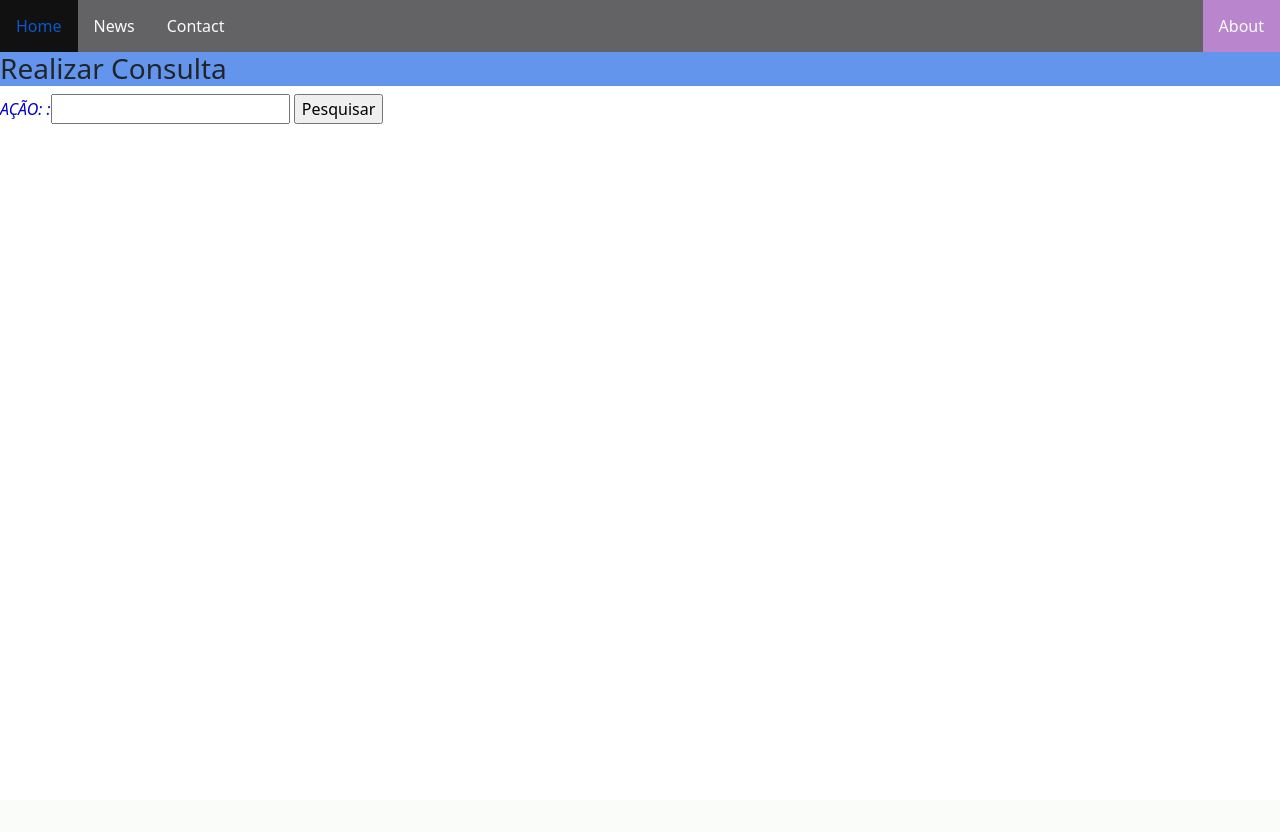
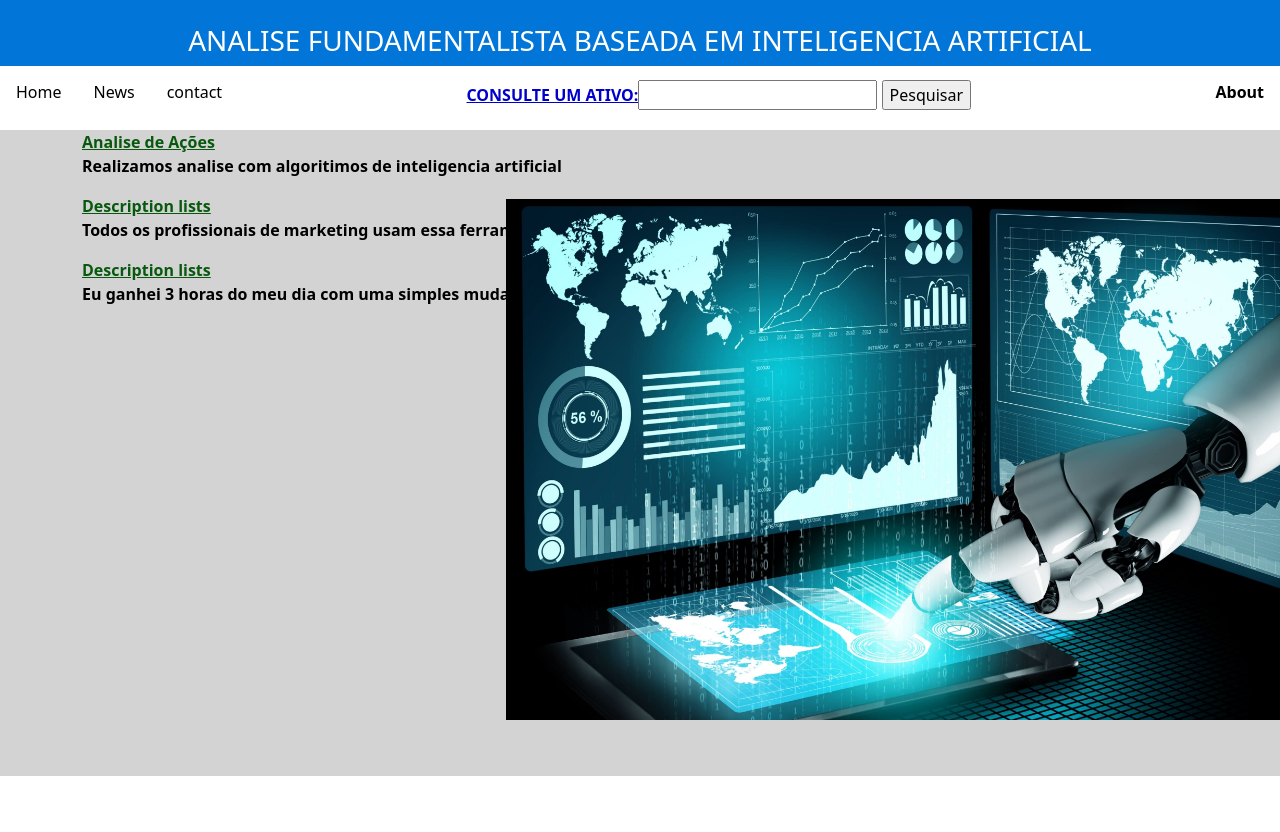
Before and after one commit to vanderson05/AnaliseFinanceira, a Django app: page / in a window 1280 px wide. Before the commit the page ends 124 px from the top, so only its background shows below. Run offline with Django 3.2, Linux system fonts and the light colour scheme; parts of the project's set-up code (start-up, migrations or seed data) failed here and were passed over; some libraries are stand-ins or nearby versions.

Commit message:
Novo Layout

```diff
--- a/SiteAnaliseAcoes/forms.py
+++ b/SiteAnaliseAcoes/forms.py
@@ -4,6 +4,6 @@ from datetime import datetime, time
 from django.contrib.admin.widgets import AdminDateWidget
 
 class AtivoForm(forms.Form):
-    ativo = forms.CharField(label='AÇÃO: ',  max_length=240)
+    ativo = forms.CharField(label='CONSULTE UM ATIVO',  max_length=240)
     #date = forms.DateField(label='Periodo: ', widget = forms.SelectDateWidget())
     #date = forms.DateField(label='PERIODO')
--- a/SiteAnaliseAcoes/static/style.css
+++ b/SiteAnaliseAcoes/static/style.css
@@ -20,12 +20,12 @@
     cursor: pointer;
 }
 
-h1{
+.mystyle h1{
     font-style: arial;
     background-color:cornflowerblue;
 }
 
-h3{
+.mystyle h3{
     font-style: arial;
     background-color:cornflowerblue;
 }
@@ -39,7 +39,12 @@ button{
 
 label{
 
-    font-style: italic;
-    font-size: medium;
+    font-style: arial;
+    font-weight: bold;
     color:mediumblue;
+    text-decoration: underline;
 }
+p{
+    color: white;
+    font-weight: bold;
+}
--- a/SiteAnaliseAcoes/static/styleNavbar.css
+++ b/SiteAnaliseAcoes/static/styleNavbar.css
@@ -5,7 +5,17 @@ ul {
   margin: 0;
   padding: 0;
   overflow: hidden;
-  background-color: rgba(78, 78, 80, 0.877);
+
+
+}
+
+nav {
+
+  display: inline-block;
+  left: 0;
+  top: 0;
+  width: 100%;
+  background-color:white;
 }
 
 li {
@@ -14,7 +24,7 @@ li {
 
 li a {
   display: block;
-  color: rgb(250, 252, 249);
+  color:black;
   text-align: center;
   padding: 14px 16px;
   text-decoration: none;
@@ -23,9 +33,27 @@ li a {
 
 
 li a:hover:not(.active) {
-  background-color: #111;
+  background-color:lightgray;
+  color:black
 }
 
+/* BOTAO ABOUT*/
 .active {
-  background-color: #b986ce;
+  /*
+  background-color:lightgray;
+  */
+  color:black;
+  font-weight: bold;
+
 }
+
+header {
+
+  offset-position:initial;
+  display: inline-block;
+  left: 0;
+  top: 0px;
+  width: 100%;
+  background-color:#0275d8;
+
+}
--- a/SiteAnaliseAcoes/template/base.html
+++ b/SiteAnaliseAcoes/template/base.html
@@ -1,5 +1,5 @@
 <!DOCTYPE html>
-<html lang="pt">
+<html lang="pt-br">
    <head>
       <meta charset="utf-8" />
       <meta name="viewport" content="width=device-width" />
@@ -11,14 +11,15 @@
       <script src="https://cdn.jsdelivr.net/npm/@popperjs/core@2.9.1/dist/umd/popper.min.js" integrity="sha384-SR1sx49pcuLnqZUnnPwx6FCym0wLsk5JZuNx2bPPENzswTNFaQU1RDvt3wT4gWFG" crossorigin="anonymous"></script>
       <script src="https://cdn.jsdelivr.net/npm/bootstrap@5.0.0-beta3/dist/js/bootstrap.min.js" integrity="sha384-j0CNLUeiqtyaRmlzUHCPZ+Gy5fQu0dQ6eZ/xAww941Ai1SxSY+0EQqNXNE6DZiVc" crossorigin="anonymous"></script>
       <link rel="stylesheet" href="static/style.css">
-                <link rel="stylesheet" href="static/style.css">
       <link rel="stylesheet" href="static/styleNavbar.css">
    </head>
    <body>
+      <header>
+         <br>
+         <h3 style="color:white; text-align: center;"> ANALISE FUNDAMENTALISTA BASEADA EM INTELIGENCIA ARTIFICIAL</h3>
+
+      </header>
       {% block content %}
-
       {% endblock content %}
-
    </body>
-
 </html>
--- a/SiteAnaliseAcoes/template/index.html
+++ b/SiteAnaliseAcoes/template/index.html
@@ -1,25 +1,57 @@
 {% extends "base.html" %}
-
 <title>HOME</title>
-
 {% block content %}
-
 <body>
-
-    <ul>
-        <li><a href="#home">Home</a></li>
-        <li><a href="#news">News</a></li>
-        <li><a href="#contact">Contact</a></li>
-        <li style="float:right"><a class="active" href="#about">About</a></li>
+   <!--
+      <div class="container-fluid">
+      -->
+   <nav>
+      <ul>
+         <li><a href="#">Home</a></li>
+         <li><a href="#">News</a></li>
+         <li><a href="#">contact</a></li>
+         <li style="float:right"><a class="active" href="#about">About</a></li>
+         <form class="form-inline" method="POST" style="text-align: center; padding: 14px 16px; left: 400;">
+            {% csrf_token %}
+            {{form}}
+            <input type = "submit" value = "Pesquisar">
+         </form>
       </ul>
-
-    <h3>Realizar Consulta</h3>
-    </b>
-    <form method="POST">
-        {% csrf_token %}
-        {{form}}
-        <input type = "submit" value = "Pesquisar">
-    </form>
+   </nav>
+   <main>
+      <div class="bs-docs-header" id="content"  style="background-color:lightgrey; margin-right: 0%; margin-left: 0%;">
+         <!--
+            <div class="bs-docs-header" id="content"  style="background-color:#6f5499; margin-right: -1%; margin-left: -1%;">
+            	-->
+         <div class="container">
+            <dl>
+            <dt style="color: rgb(8, 88, 14); text-decoration: underline;">
+               Analise de Ações
+            </dt>
+            <dd>
+               <p style="color:black;">Realizamos analise com algoritimos de inteligencia artificial</p>
+            </dd>
+            <dt style="color: rgb(8, 88, 14); text-decoration: underline;">
+               Description lists
+            </dt>
+            <dd>
+               <p style="color:black;">Todos os profissionais de marketing usam essa ferramenta</p>
+            </dd>
+            <dt style="color: rgb(8, 88, 14); text-decoration: underline;">
+               Description lists
+            </dt>
+            <dd>
+               <p style="color:black;">Eu ganhei 3 horas do meu dia com uma simples mudança..</p>
+            </dd>
+            <img src="static/img/ML2.png" class="img-fluid" alt="Girl in a jacket" style="margin-left: 38%; margin-top: -11%; margin-bottom: 5%;" width="70%">
+         </div>
+      </div>
+   </main>
+   <footer>
+      <p>@Copyright 2050 by nobody. All rights reserved</p>
+   </footer>
+   <!--
+      </div>
+      -->
 </body>
-
 {% endblock content %}
--- a/SiteAnaliseAcoes/views.py
+++ b/SiteAnaliseAcoes/views.py
@@ -27,42 +27,48 @@ def index(request):
 
         pd.set_option('colheader_justify', 'center')
         html_string ='''
-                <!DOCTYPE html>
-                <html lang="pt">
+                                <!DOCTYPE html>
+                <html lang="pt-br">
                 <title> ANALISE </title>
                 <head>
-                <meta charset="utf-8" />
-                <meta name="viewport" content="width=device-width" />
-                <script src="https://code.jquery.com/jquery-3.1.1.min.js"
-                integrity="sha256-hVVnYaiADRTO2PzUGmuLJr8BLUSjGIZsDYGmIJLv2b8="
-                crossorigin="anonymous"></script>
-                <link href="https://cdn.jsdelivr.net/npm/bootstrap@5.0.0-beta3/dist/css/bootstrap.min.css" rel="stylesheet" integrity="sha384-eOJMYsd53ii+scO/bJGFsiCZc+5NDVN2yr8+0RDqr0Ql0h+rP48ckxlpbzKgwra6" crossorigin="anonymous">
-                <script src="https://cdn.jsdelivr.net/npm/bootstrap@5.0.0-beta3/dist/js/bootstrap.bundle.min.js" integrity="sha384-JEW9xMcG8R+pH31jmWH6WWP0WintQrMb4s7ZOdauHnUtxwoG2vI5DkLtS3qm9Ekf" crossorigin="anonymous"></script>
-                <script src="https://cdn.jsdelivr.net/npm/@popperjs/core@2.9.1/dist/umd/popper.min.js" integrity="sha384-SR1sx49pcuLnqZUnnPwx6FCym0wLsk5JZuNx2bPPENzswTNFaQU1RDvt3wT4gWFG" crossorigin="anonymous"></script>
-                <script src="https://cdn.jsdelivr.net/npm/bootstrap@5.0.0-beta3/dist/js/bootstrap.min.js" integrity="sha384-j0CNLUeiqtyaRmlzUHCPZ+Gy5fQu0dQ6eZ/xAww941Ai1SxSY+0EQqNXNE6DZiVc" crossorigin="anonymous"></script>
-                <link rel="stylesheet" href="static/style.css">
+                    <meta charset="utf-8" />
+                    <meta name="viewport" content="width=device-width" />
+                    <script src="https://code.jquery.com/jquery-3.1.1.min.js"
+                        integrity="sha256-hVVnYaiADRTO2PzUGmuLJr8BLUSjGIZsDYGmIJLv2b8="
+                        crossorigin="anonymous"></script>
+                    <link href="https://cdn.jsdelivr.net/npm/bootstrap@5.0.0-beta3/dist/css/bootstrap.min.css" rel="stylesheet" integrity="sha384-eOJMYsd53ii+scO/bJGFsiCZc+5NDVN2yr8+0RDqr0Ql0h+rP48ckxlpbzKgwra6" crossorigin="anonymous">
+                    <script src="https://cdn.jsdelivr.net/npm/bootstrap@5.0.0-beta3/dist/js/bootstrap.bundle.min.js" integrity="sha384-JEW9xMcG8R+pH31jmWH6WWP0WintQrMb4s7ZOdauHnUtxwoG2vI5DkLtS3qm9Ekf" crossorigin="anonymous"></script>
+                    <script src="https://cdn.jsdelivr.net/npm/@popperjs/core@2.9.1/dist/umd/popper.min.js" integrity="sha384-SR1sx49pcuLnqZUnnPwx6FCym0wLsk5JZuNx2bPPENzswTNFaQU1RDvt3wT4gWFG" crossorigin="anonymous"></script>
+                    <script src="https://cdn.jsdelivr.net/npm/bootstrap@5.0.0-beta3/dist/js/bootstrap.min.js" integrity="sha384-j0CNLUeiqtyaRmlzUHCPZ+Gy5fQu0dQ6eZ/xAww941Ai1SxSY+0EQqNXNE6DZiVc" crossorigin="anonymous"></script>
+                    <link rel="stylesheet" href="static/style.css">
+                    <link rel="stylesheet" href="static/styleNavbar.css">
                 </head>
-                    <body>
-                        <div id="includedContent"></div>
+                <header>
+                    <br>
+                    <h3 style="color:white; text-align: center;"> ANALISE FUNDAMENTALISTA BASEADA EM INTELIGENCIA ARTIFICIAL</h3>
+                </header>
+                <body>
+                    <div id="includedContent"></div>
                     <div class="container-fluid">
-                    <div class="row">
-                        <div class="col-md-12">
-                            <h3>Historico</h3><br>
+                        <div class="row">
+                            <div class="col-md-12">
+                            <h5>Historico</h5>
+                            <br>
                             <input type="button" value="Voltar" onClick="history.go(-1)"><b>
                             </button>
+                            </div>
+                        </div>
+                        <div class="row">
+                            <div class="col-md-6">
+                            <span class="badge badge-default">Label</span>
+                            {table}
+                            </div>
+                            <div class="col-md-6">
+                            <span class="badge badge-default">Label</span>
+                            <img src="static/img/Grafico.png" alt="Girl in a jacket" width="500" height="600">
+                            </div>
                         </div>
                     </div>
-                    <div class="row">
-                        <div class="col-md-6">
-                            <span class="badge badge-default">Label</span>
-                            {table}
-                        </div>
-                        <div class="col-md-6">
-                            <span class="badge badge-default">Label</span>
-                            <img src="static/img/Grafico.png" alt="Girl in a jacket" width="500" height="600">
-                        </div>
-                    </div>
-                </div>
                 </body>
                 </html>
                 '''
```
Also changed, not shown: SiteAnaliseAcoes/template/analise.html (+20 -4 lines), SiteAnaliseAcoes/template/empty.html (+6 -4 lines), SiteAnaliseAcoes/testepost.py (deleted, +0 -22 lines), SiteAnaliseAcoes/static/img/ML2.png (added), SiteAnaliseAcoes/static/img/davi.jpg (deleted), SiteAnaliseAcoes/template/teste.html (deleted). Lines whose indentation alone changed are shown as unchanged.
